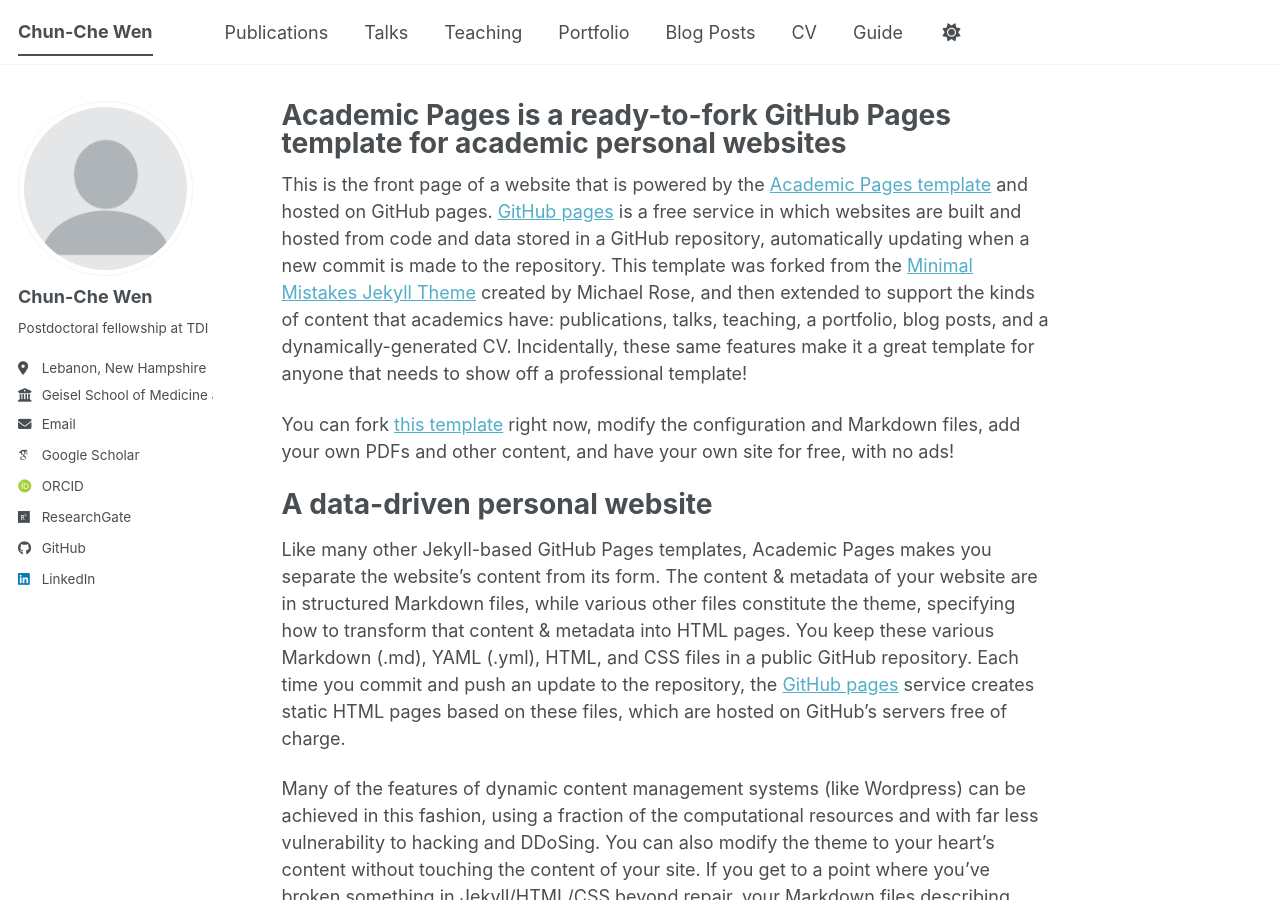
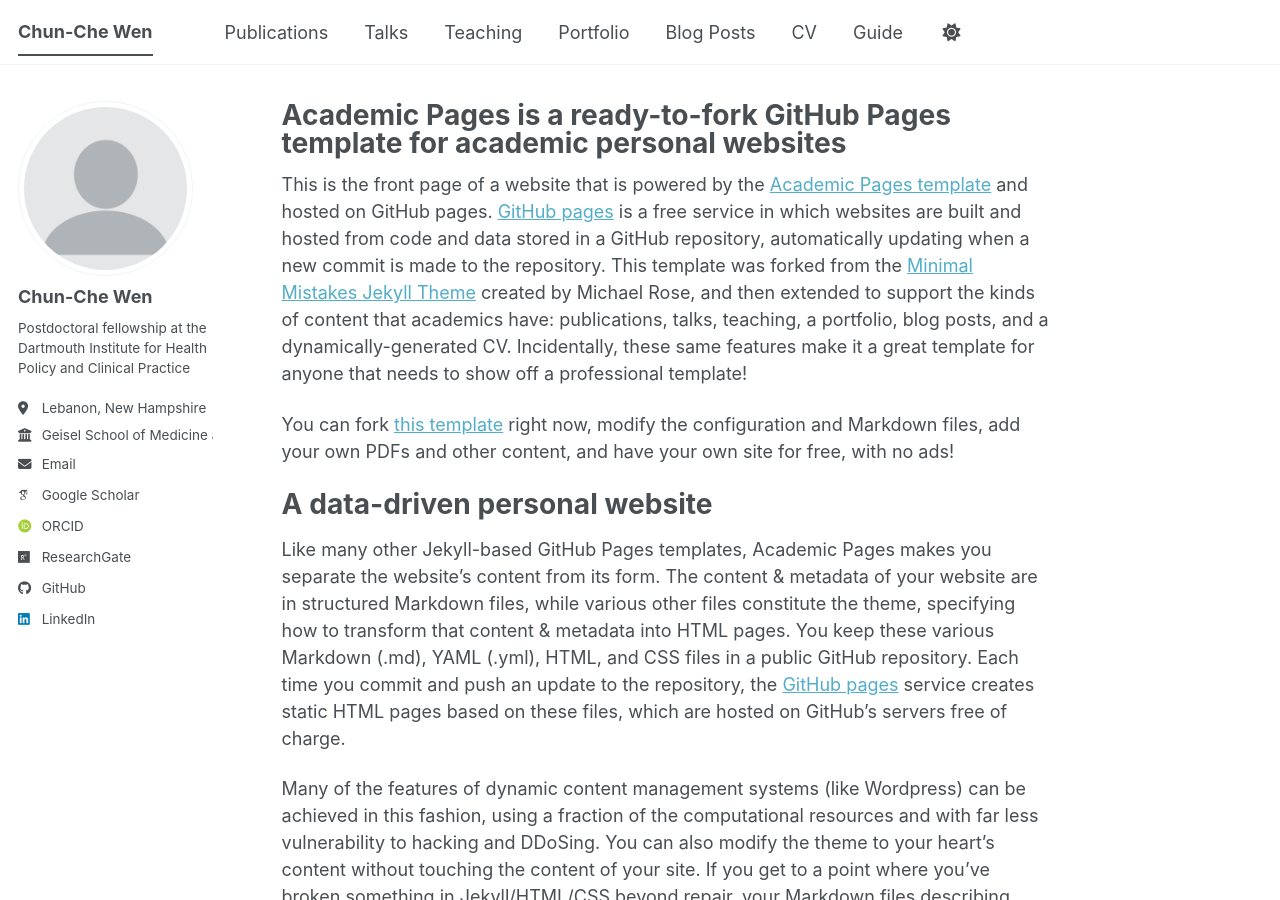
Before and after one commit to chunchewen/chunchewen, a Jekyll site: the page built from _pages/about.md, in a window 1280 px wide and 900 px high. Built offline with Jekyll 4.4.1, drawn with Linux system fonts in a browser that asks for light colours; some web fonts are replaced; a script bundle is joined from its source files by our own code; library files that are not in the unit come from our copies.

Commit message:
Update _config.yml

```diff
--- a/_config.yml
+++ b/_config.yml
@@ -25,7 +25,7 @@
   avatar           : "profile.png"
   name             : "Chun-Che Wen"
   pronouns         : # example: "she/her"
-  bio              : "Postdoctoral fellowship at TDI"
+  bio              : "Postdoctoral fellowship at the Dartmouth Institute for Health Policy and Clinical Practice"
   location         : "Lebanon, New Hampshire"
   employer         : "Geisel School of Medicine at Dartmouth College"
   uri              : # URL
```
